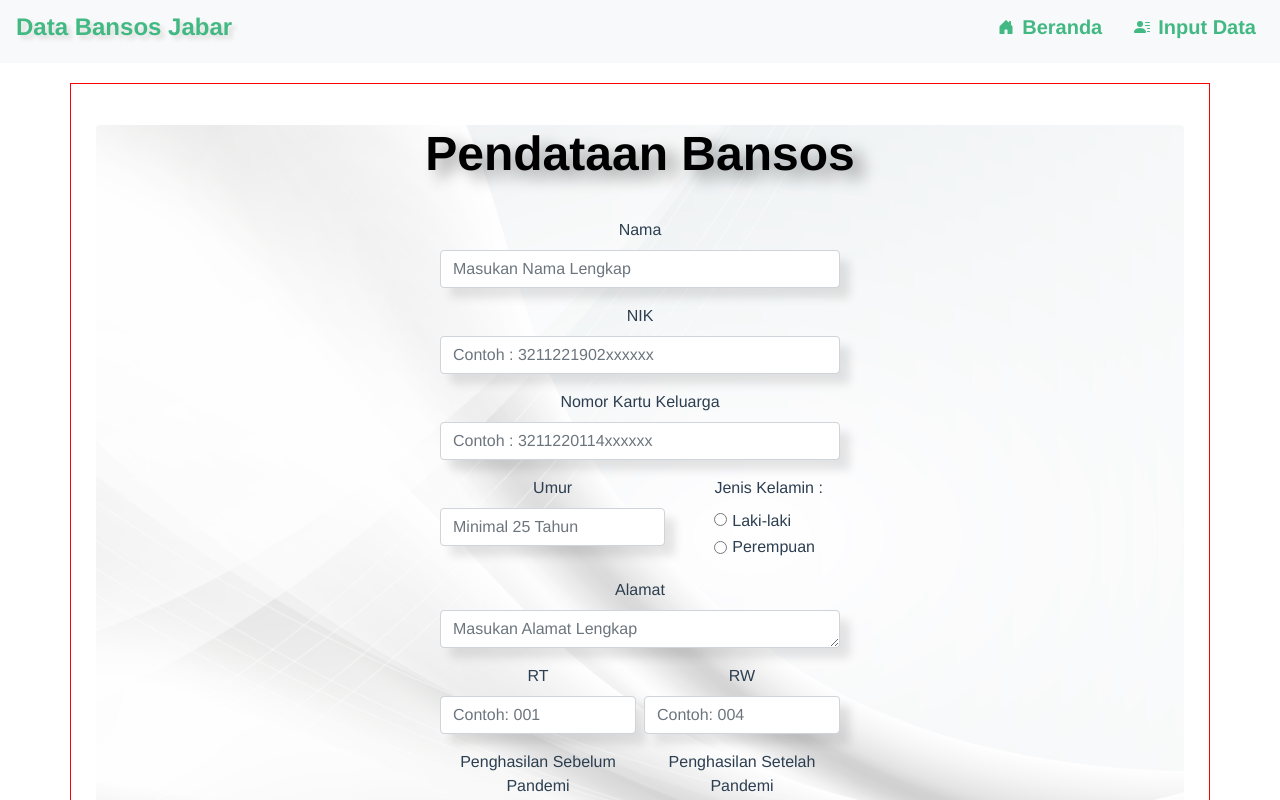
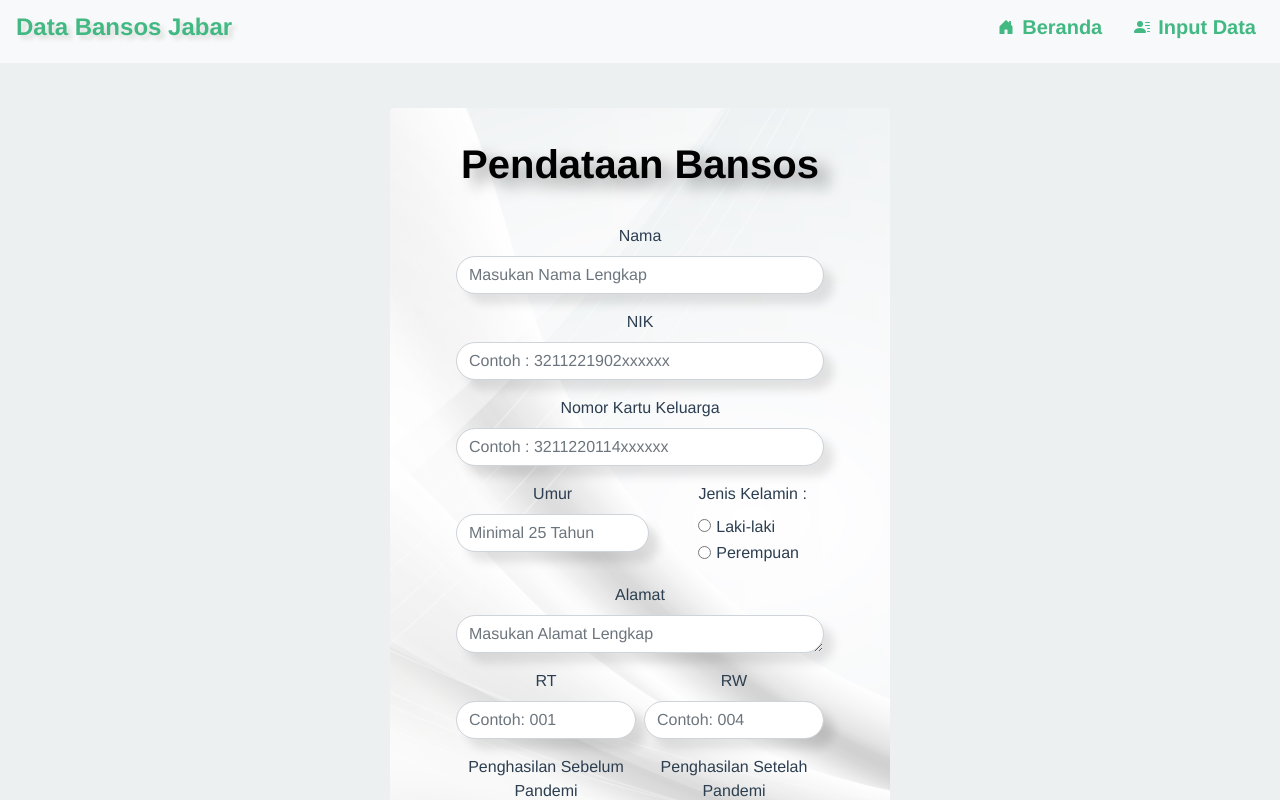
Before and after one commit to aldyfikhrimuhammad/Pendataan-Bansos-Frontend-JS-Project, a Vue app: page /inputData in a window 1280 px wide. Shown: the top 800 px of the page. Built offline with nearby package versions, Linux system fonts and the light colour scheme.

Commit message:
Fix some problems

```diff
--- a/src/App.vue
+++ b/src/App.vue
@@ -52,6 +52,7 @@
   -moz-osx-font-smoothing: grayscale;
   text-align: center;
   color: #2c3e50;
+  background-color: #ecf0f1;
 }
 nav a {
   font-weight: bold;
--- a/src/components/Home.vue
+++ b/src/components/Home.vue
@@ -1,11 +1,13 @@
 <template>
-  <div class="home" style="border: 1px solid red;">
+  <div class="home">
     <div>
       <b-jumbotron text-variant="dark" class="jumbotron">
-  <img src="data-bansos/src/assets/LogoJabar.png" alt="Logo Provinsi Jawa Barat" width="250" height="250">
+        <!--
+  <img src="/src/assets/logo.png" alt="Logo Provinsi Jawa Barat" width="250" height="250">
+  -->
         <h5 class="d-flex ml-4">Selamat Datang Di</h5>
         <h1 class="display-5 m-2">Sistem Pendataan Bantuan Sosial Provinsi Jawa Barat</h1>
-      <hr class="my-4">
+        <hr class="my-4" />
         <p class="px-5 mx-5 mb-2">Guna memastikan bantuan tersalurkan kepada orang yang tepat dan data yang masuk bersifat valid, dibutuhkan verifikasi sejumlah data yang wajib dilaporkan.</p>
         <router-link to="/inputData" class="mr-2 ml-3">
           <b-button pill variant="success" class="buttonHome">Isi Formulir</b-button>
@@ -23,9 +25,11 @@
   background-position: center;
   background-attachment: fixed;
   width: 100%;
+  height: 100vh;
 }
 .jumbotron {
   background-color: transparent;
+  padding-top: 100px;
 }
 .buttonHome:hover {
   transform: translate(5px, 5px);
@@ -44,9 +48,9 @@ p {
 <script>
 export default {
   // eslint-disable-next-line vue/multi-word-component-names
-  name: 'Home',
+  name: "Home",
   props: {
-    msg: String
-  }
-}
+    msg: String,
+  },
+};
 </script>
--- a/src/views/InputDataView.vue
+++ b/src/views/InputDataView.vue
@@ -1,5 +1,5 @@
 <template>
-  <div class="container" style="border: 1px solid red; margin: 20px auto; padding: 25px">
+  <div class="container" style="margin: 20px auto; padding: 25px">
     <div class="rounded dataSection">
       <h1 class="m-3">Pendataan Bansos</h1>
       <div>
@@ -134,6 +134,7 @@
           <div class="mb-3">
             <label class="form-label">Alasan Membutuhkan Bantuan</label>
             <b-form-select
+              class="form-control mb-3"
               v-model="alasanTerpilih"
               :options="alasanList"
               :rules="[(v) => !!v || 'Alasan wajib diisi']"
@@ -197,7 +198,7 @@
           <div class="mb-3">
             <div class="form-check">
               <input class="form-check-input" type="checkbox" v-model="check" id="agreement" :rules="[(v) => !!v || 'Harap setujui untuk melanjutkan!']" :ripple="false" required />
-              <label class="form-check-label"> Saya menyatakan bahwa data yang diisikan adalah benar dan siap mempertanggungjawabkan apabila ditemukan ketidaksesuaian dalam data tersebut. </label>
+              <label class="form-check-label">Saya menyatakan bahwa data yang diisikan adalah benar dan siap mempertanggungjawabkan apabila ditemukan ketidaksesuaian dalam data tersebut.</label>
             </div>
           </div>
 
@@ -220,7 +221,7 @@ form {
 }
 h1 {
   text-align: center;
-  font-size: 3rem;
+  font-size: 2.5rem;
   font-weight: bolder;
   line-height: 1.2;
   margin-bottom: 3rem;
@@ -236,6 +237,11 @@ h1 {
   background-color: #ffffff;
   color: #000000;
   box-shadow: 10px 10px 10px rgba(0, 0, 0, 0.1);
+  border-radius: 3rem;
+}
+.form-control:hover {
+  box-shadow: 10px 10px 10px rgba(0, 0, 0, 0.2);
+  transform: translateY(-5px);
 }
 .dataSection {
   background-image: url("/src/assets/background.jpg");
@@ -243,14 +249,17 @@ h1 {
   background-repeat: no-repeat;
   background-position: center;
   background-attachment: fixed;
-  width: 100%;
+  width: 500px;
   height: 100%;
+  margin: 0 auto;
+  border-radius: 25px;
+  padding: 1rem;
 }
 .submitButton {
   box-shadow: 10px 10px 10px rgba(0, 0, 0, 0.2);
 }
 .submitButton:hover {
-  transform: translateY(5px) translateX(5px);
+  transform: translateY(-5px);
   box-shadow: 10px 10px 10px rgba(0, 0, 0, 0.2);
 }
 .uploadButton {
```
Also changed, not shown: src/assets/logo.png. Lines whose indentation alone changed are shown as unchanged.
